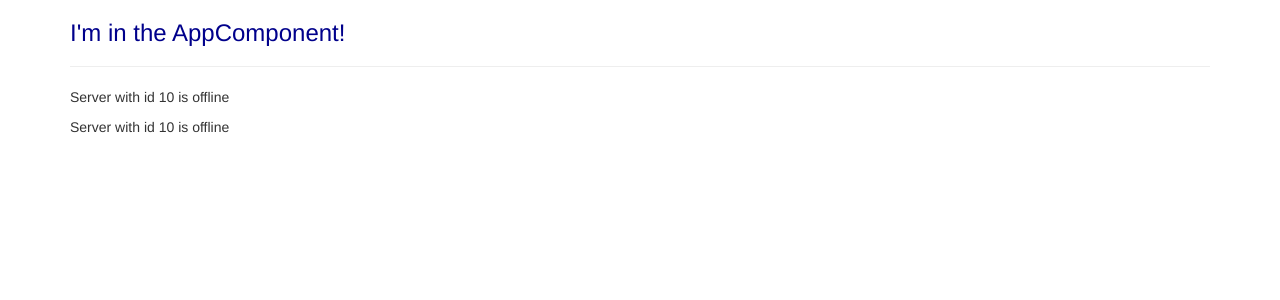
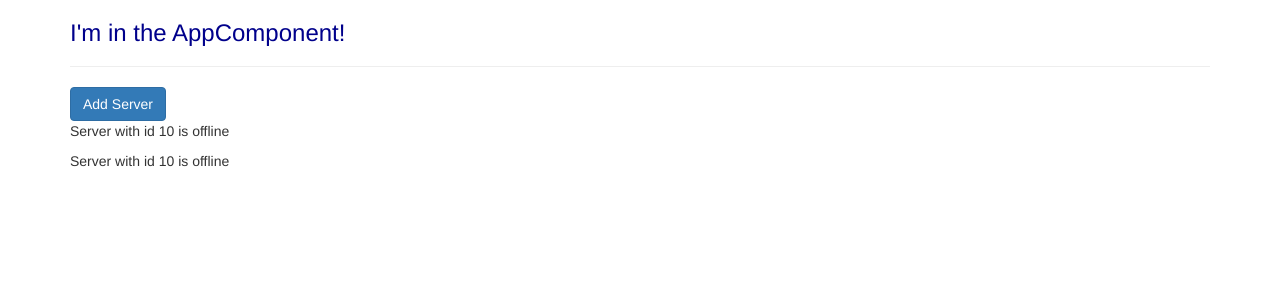
Before and after one commit to leventenyiro/my-app, an Angular app: page / in a window 1280 px wide. Shown: the top 300 px of the page. Built offline with nearby package versions, Linux system fonts and the light colour scheme.

Commit message:
property binding [disabled]="!allowNewServer"

```diff
--- /dev/null
+++ b/src/app/servers/servers.component.html
@@ -0,0 +1,3 @@
+<button class="btn btn-primary" [disabled]="!allowNewServer">Add Server</button>
+<app-server></app-server>
+<app-server></app-server>
--- a/src/app/servers/servers.component.ts
+++ b/src/app/servers/servers.component.ts
@@ -4,10 +4,17 @@
     //selector: '[app-servers]',
     //selector: '.app-servers',
     selector: 'app-servers', // should be
-    template: `
+    /*template: `
         <app-server></app-server>
-        <app-server></app-server>`
+        <app-server></app-server>`*/
+    templateUrl: './servers.component.html'
 })
 export class ServersComponent {
+    allowNewServer = false;
 
+    constructor() {
+        setTimeout(() => {
+            this.allowNewServer = true;
+        }, 2000);
+    }
 }
```
